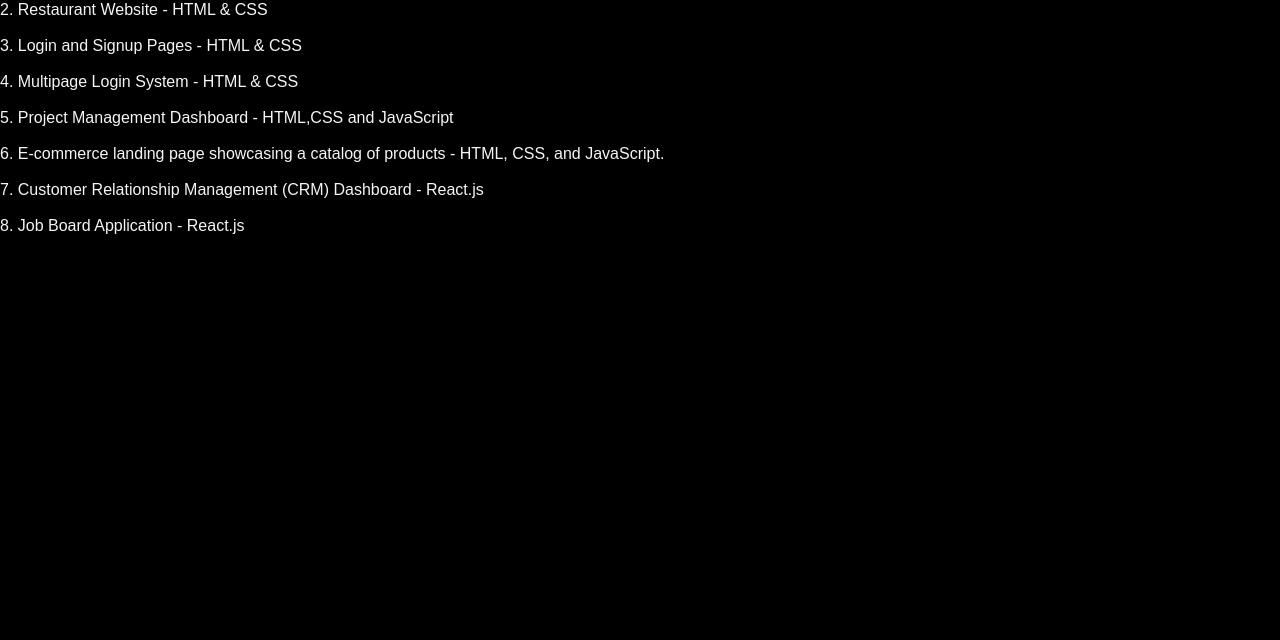
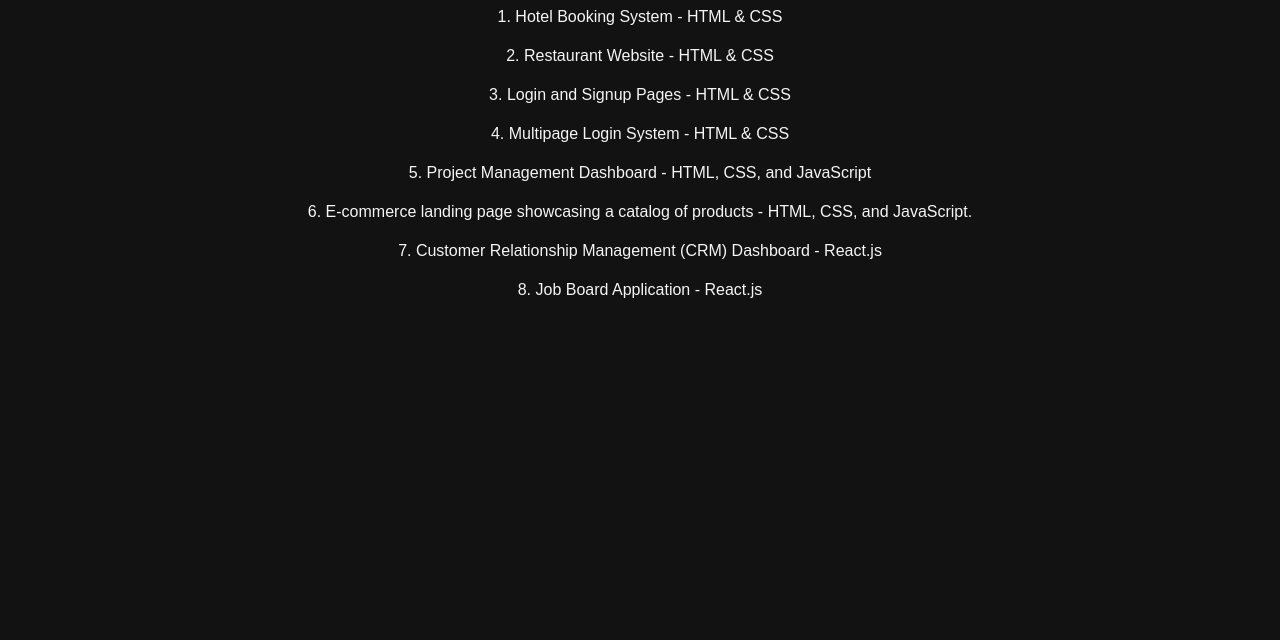
Before and after one commit to pawankalayan6899/New-Portfolio, a plain HTML site: page projects.html in a window 1280 px wide. Shown: the part 160-800 px from the top of the page. Drawn offline with Linux system fonts and the light colour scheme.

Commit message:
projects.html

```diff
--- a/projects.html
+++ b/projects.html
@@ -1,11 +1,64 @@
 <!DOCTYPE html>
 <html lang="en">
+
 <head>
     <meta charset="UTF-8">
     <meta name="viewport" content="width=device-width, initial-scale=1.0">
     <title>Projects - Pavan Kalyan</title>
     <link rel="stylesheet" href="styles.css">
+    <style>
+        * {
+            box-sizing: border-box; /* Use box-sizing for uniform padding and borders */
+        }
+
+        body {
+            background-color: #121212; /* Dark background for contrast */
+            color: whitesmoke; /* Default text color */
+            font-family: Arial, sans-serif; /* Font style */
+            text-align: center; /* Center text for the body */
+            margin: 0; /* Remove default body margin */
+            padding: 0; /* Remove default body padding */
+        }
+
+        #projects {
+            margin-top: 50px; /* Space above the projects section */
+            padding: 0 20px; /* Padding to prevent text touching edges on smaller screens */
+        }
+
+        h2 {
+            color: gold; /* Title colors */
+            margin-bottom: 20px; /* Space below the title */
+        }
+
+        ul {
+            list-style-type: none; /* Remove bullet points from list */
+            padding: 0; /* Remove padding from lists */
+        }
+
+        li {
+            margin-bottom: 15px; /* Space between list items */
+            line-height: 1.5; /* Improved readability */
+        }
+
+        /* Responsive Design */
+        @media (max-width: 768px) {
+            #projects {
+                margin-top: 30px; /* Less margin for smaller screens */
+            }
+        }
+
+        @media (max-width: 480px) {
+            h2 {
+                font-size: 24px; /* Adjust heading size */
+            }
+
+            li {
+                font-size: 14px; /* Adjust list item size */
+            }
+        }
+    </style>
 </head>
+
 <body>
     <header>
         <nav>
@@ -21,21 +74,42 @@
     </header>
 
     <section id="projects">
-        <h2 style="color: gold;">Projects</h2><br>
-        <br>
-
+        <h2>Projects</h2>
         <ul>
-            <li> 1. Hotel Booking System - HTML & CSS </li><br>
-            <li> 2. Restaurant Website - HTML & CSS</li><br>
-            <li> 3. Login and Signup Pages - HTML & CSS</li><br>
-            <li> 4. Multipage Login System - HTML & CSS</li><br>
-            <li> 5. Project Management Dashboard - HTML,CSS and JavaScript</li><br>
-            <li> 6. E-commerce landing page showcasing a catalog of products - HTML, CSS, and JavaScript. </li><br>
-            <li> 7. Customer Relationship Management (CRM) Dashboard - React.js</li><br>
-            <li> 8. Job Board Application - React.js</li><br><br>
+            <li>1. Hotel Booking System - HTML & CSS</li>
+            <li>2. Restaurant Website - HTML & CSS</li>
+            <li>3. Login and Signup Pages - HTML & CSS</li>
+            <li>4. Multipage Login System - HTML & CSS</li>
+            <li>5. Project Management Dashboard - HTML, CSS, and JavaScript</li>
+            <li>6. E-commerce landing page showcasing a catalog of products - HTML, CSS, and JavaScript.</li>
+            <li>7. Customer Relationship Management (CRM) Dashboard - React.js</li>
+            <li>8. Job Board Application - React.js</li>
         </ul>
     </section>
+    <script>
+        document.addEventListener('DOMContentLoaded', function () {
+            // Fade in effect when the page is loaded
+            document.body.classList.add('fade-in');
 
+            // Handle link clicks for fade-out and navigation
+            const links = document.querySelectorAll('a');
+            links.forEach(link => {
+                link.addEventListener('click', function (event) {
+                    event.preventDefault(); // Prevent default navigation
+                    const href = this.getAttribute('href'); // Get the destination href
+
+                    // Add fade-out class
+                    document.body.classList.add('fade-out');
+
+                    // Redirect after fade-out transition
+                    setTimeout(() => {
+                        window.location.href = href;
+                    }, 500); // Match this timeout with the CSS transition duration
+                });
+            });
+        });
+    </script>
 
 </body>
+
 </html>
```
